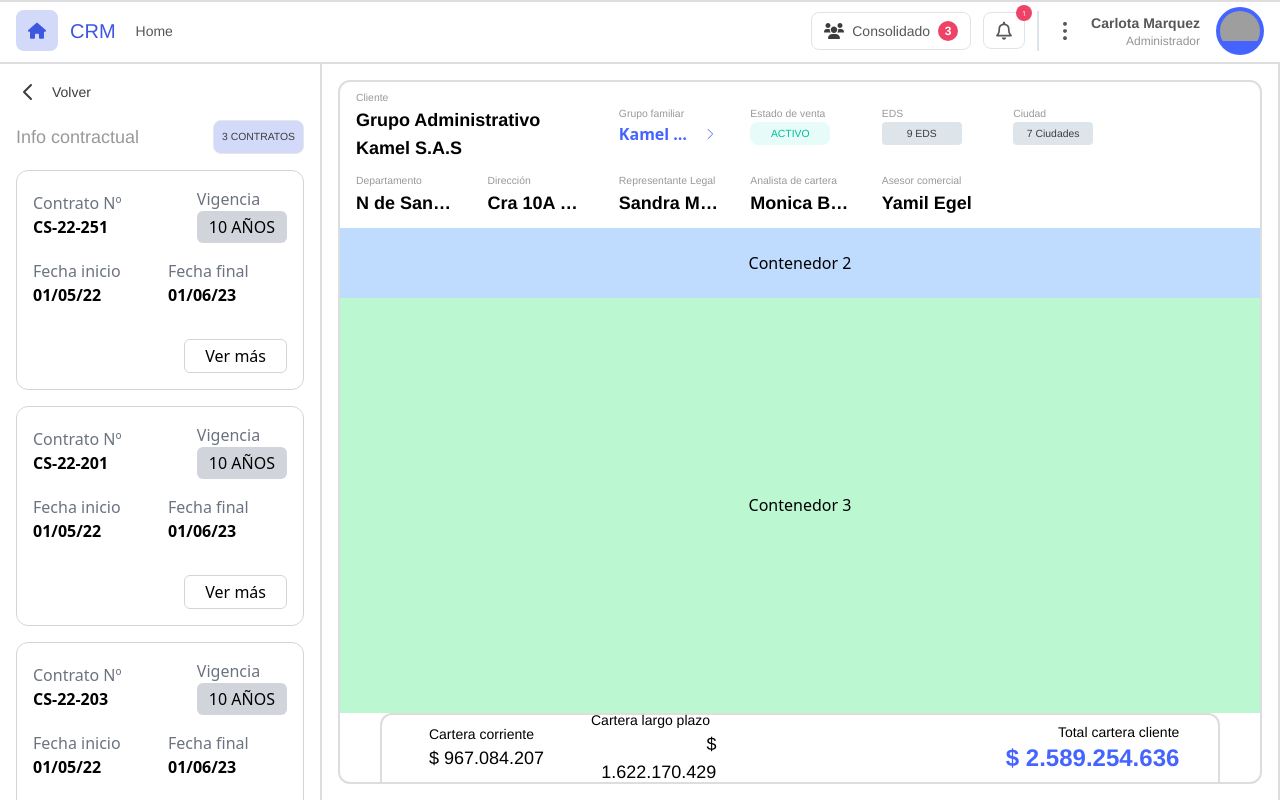
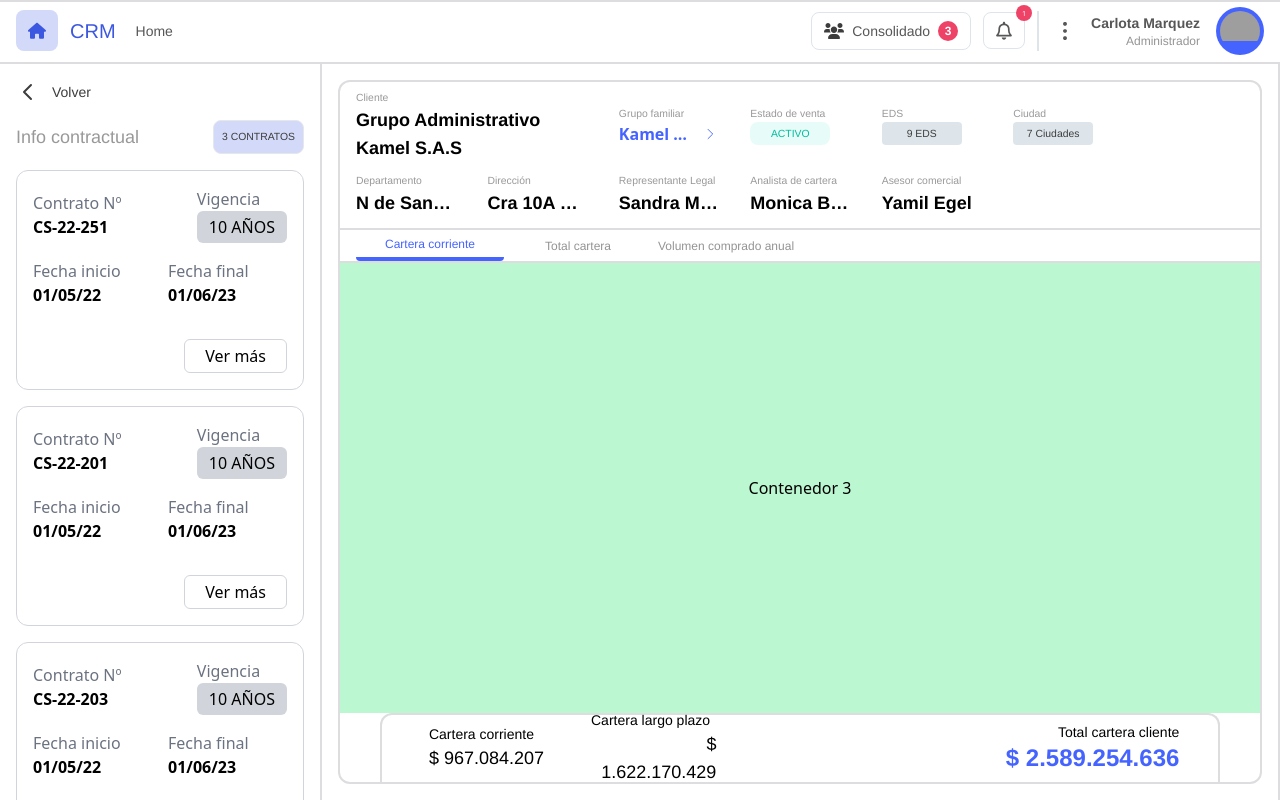
Before and after one commit to javiergcw/crm-infinity, a Next.js app: page /cartera in a window 1280 px wide. Built offline with nearby package versions, Linux system fonts and the light colour scheme; grey boxes are pictures that could not be loaded.

Commit message:
section menu wallet

```diff
--- /dev/null
+++ b/src/features/wallet/components/section/section_menu_wallet.js
@@ -0,0 +1,41 @@
+import React, { useState } from 'react';
+
+const SectionMenuWallet = () => {
+    const [selected, setSelected] = useState('current');  // Estado para manejar cuál sección está seleccionada, 'current' es el ID de la primera sección
+
+    const handleSelection = (section) => {
+        setSelected(section);
+    };
+
+    return (
+        <div className="flex w-full h-full px-4">
+            <div className="flex-1 flex items-center justify-center">
+                <div className="grid grid-cols-3 w-full h-full">
+                    <div
+                        className={`flex items-center justify-center cursor-pointer ${selected === 'current' ? 's1-medium-blue border-b-4 rounded border-ui-blue-800' : 's1-medium-gray'}`}
+                        onClick={() => handleSelection('current')}
+                    >
+                        Cartera corriente
+                    </div>
+                    <div
+                        className={`flex items-center justify-center cursor-pointer ${selected === 'total' ? 's1-medium-blue border-b-4 rounded border-ui-blue-800' : 's1-medium-gray'}`}
+                        onClick={() => handleSelection('total')}
+                    >
+                        Total cartera
+                    </div>
+                    <div
+                        className={`flex items-center justify-center cursor-pointer ${selected === 'annual' ? 's1-medium-blue border-b-4 rounded border-ui-blue-800' : 's1-medium-gray'}`}
+                        onClick={() => handleSelection('annual')}
+                    >
+                        Volumen comprado anual
+                    </div>
+                </div>
+            </div>
+            <div className="flex-1 flex items-center justify-center">
+                {/* Otro contenido o sección adicional si es necesario */}
+            </div>
+        </div>
+    );
+};
+
+export default SectionMenuWallet;
--- a/src/pages/cartera.js
+++ b/src/pages/cartera.js
@@ -7,6 +7,7 @@ import CardContract from '@/features/wallet/components/card/card_contract';
 import '../app/globals.css'
 import DownCardHorizontal from '@/features/wallet/components/card/down_card_horizontal';
 import TopCardHorizontal from '@/features/wallet/components/card/top_card_horizontal';
+import SectionMenuWallet from '@/features/wallet/components/section/section_menu_wallet';
 
 
 const Cartera = () => {
@@ -87,12 +88,12 @@ const Cartera = () => {
                 }
                 contentTwo={
                     <div className="w-full h-full bg-white rounded-xl border-2 border-ui-gray-line  pt-2 grid"
-                        style={{ gridTemplateRows: '20% 10% 60% 10%' }}>
+                        style={{ gridTemplateRows: '20% 5% 65% 10%' }}>
                         <div className=" flex items-center justify-center h-full">
                             <TopCardHorizontal />
                         </div>
-                        <div className="bg-blue-200 flex items-center justify-center h-full">
-                            Contenedor 2
+                        <div className="border-t-2 border-b-2 border-ui-gray-line flex items-center justify-center h-full">
+                            <SectionMenuWallet />
                         </div>
                         <div className="bg-green-200 flex items-center justify-center h-full">
                             Contenedor 3
```
